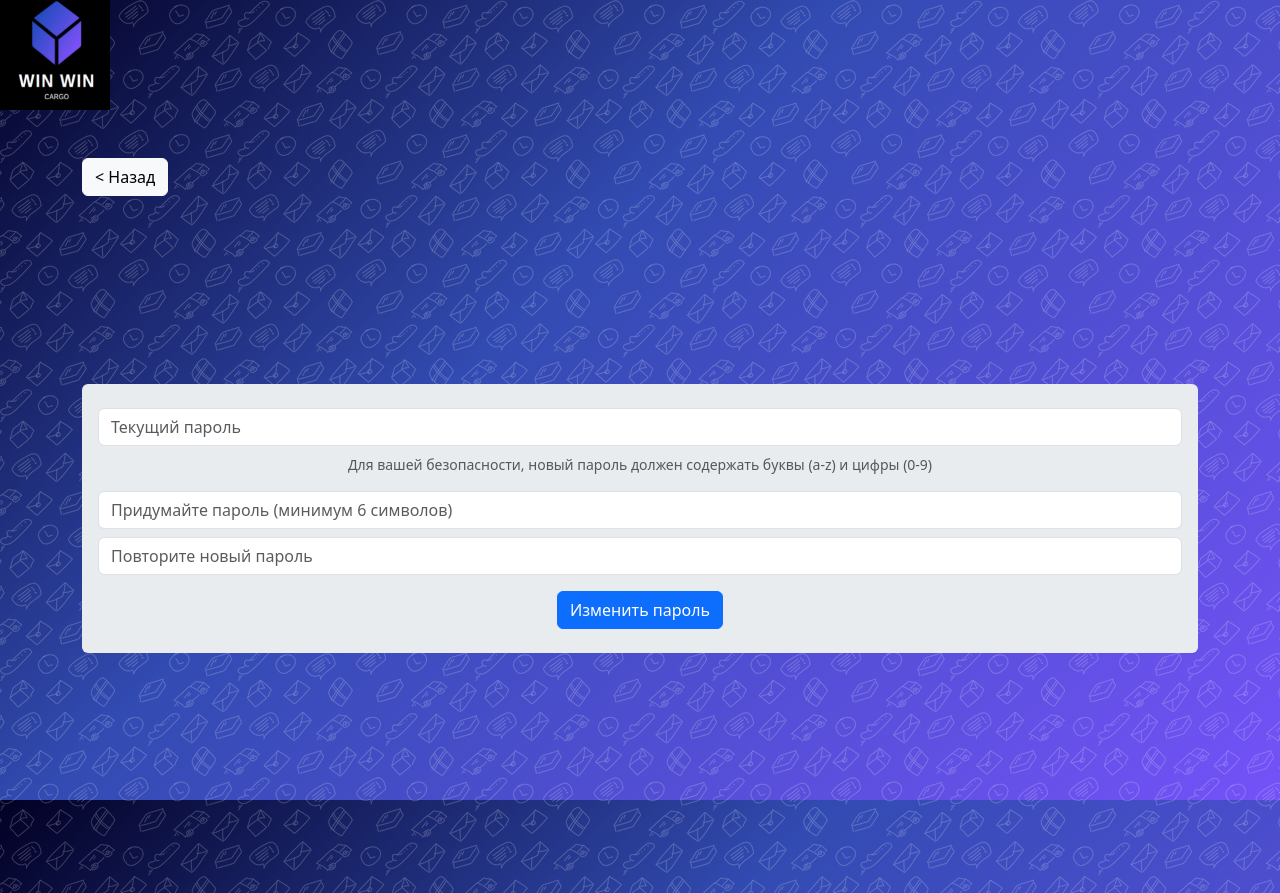
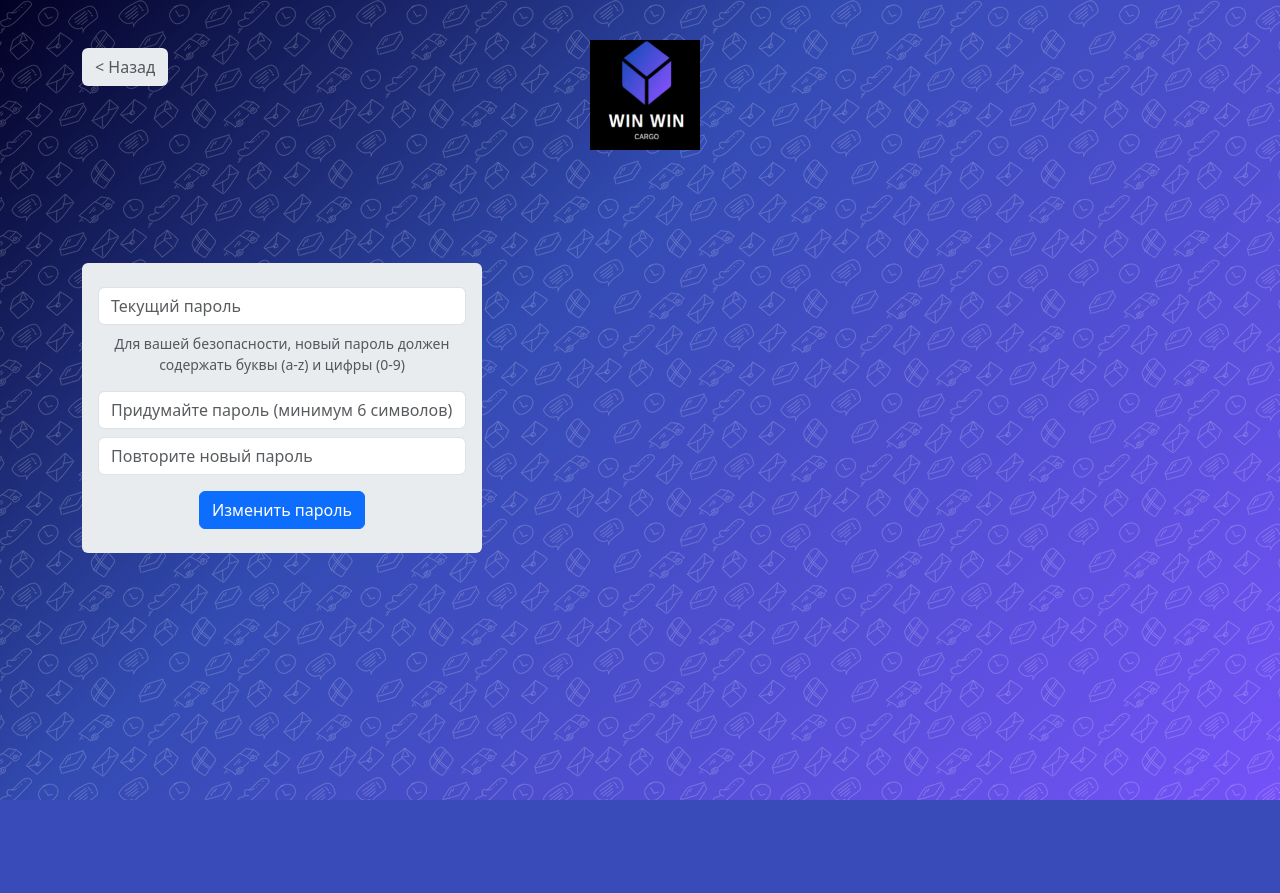
Before and after one commit to Alex-Gryadkin/alina_cargo, a Django app: page /change_password/ in a window 1280 px wide. Shown: the top 893 px of the page. After the commit the page ends 800 px from the top, so only its background shows below. Run offline with Django 4.2, Linux system fonts and the light colour scheme; some libraries are stand-ins or nearby versions.

Commit message:
logo + clipboard icon

```diff
--- a/accounts/templates/change_password.html
+++ b/accounts/templates/change_password.html
@@ -9,10 +9,10 @@
 {% endblock %}
 
 {% block content %}
-<a href="{% url 'accounts:profile' %}" type="button" class="btn btn-light position-absolute ms-0 mt-5">< Назад</a>
+<a href="{% url 'accounts:profile' %}" type="button" class="btn text-body-secondary bg-body-secondary position-absolute ms-0 mt-5">< Назад</a>
 <div class="row align-items-center text-center h-100">
     <div class="col-12 mt-3 text-center">
-        <div class="bg-body-secondary p-3 border-dark rounded text-center" style="min-width:300pt;" id="pagecontent">
+        <div class="bg-body-secondary p-3 border-dark rounded text-center" style="max-width:300pt;" id="pagecontent">
 
             <form action="{% url 'accounts:change_password' %}" method="post">
                 {% csrf_token %}
--- a/accounts/templates/login.html
+++ b/accounts/templates/login.html
@@ -33,9 +33,7 @@
 
                 <input type="submit" class="btn btn-primary btn-lg btn-block w-100" value="Войти">
                 <div class="form-text mt-3 px-3 d-flex justify-content-between">
-                    <a href="{% url 'accounts:register' %}">Зарегистрироваться</a>
-                    |
-                    <a href="{% url 'accounts:password_reset' %}" >Восстановить пароль</a>
+                    <a href="{% url 'accounts:register' %}">Зарегистрироваться</a> | <a href="{% url 'accounts:password_reset' %}" >Восстановить пароль</a>
                 </div>
             </form>
         </div>
--- a/accounts/templates/profile.html
+++ b/accounts/templates/profile.html
@@ -13,8 +13,8 @@
 
 <a href="{% url 'packages:list' %}" type="button" class="btn btn-light position-absolute ms-0 mt-5">< Назад</a>
 <div class="row align-items-center text-center h-100">
-    <div class="col-12 mt-3 text-center">
-        <div class="bg-body-secondary p-3 border-dark rounded text-start" style="min-width:300pt;" id="pagecontent">
+    <div class="col-12 pt-3 text-start">
+        <div class="bg-body-secondary p-3 border-dark rounded" id="pagecontent">
             <p><strong>Телефон:</strong> {{user.username}}</p>
             <p><strong>Имя и фамилия:</strong> {{cargodata.full_name}}</p>
             <p><strong>Город:</strong> {{cargodata.city}}</p>
--- a/assets/js/main.js
+++ b/assets/js/main.js
@@ -22,7 +22,7 @@ function formReset(formId){
 }
 
 function PhoneMask(){
-    $('input[type="tel"]').mask('(999)999-99-99');
+    $('input[type="tel"]').mask('(999) 999-99-99');
     $('form').submit(function(){
         $('input[type="tel"]').val($('input[type="tel"]').val().replaceAll(/[^0-9]/g,''));
     });
@@ -30,12 +30,12 @@ function PhoneMask(){
 
 function IconClipboardToggle(elem){
     navigator.clipboard.writeText(elem.html())
-    let icon = (elem.next().html() == '📋') ? '✅' : '📋'
-    elem.next().html(icon)
+    elem.next().toggleClass("bi-files")
+    elem.next().toggleClass("bi-clipboard2-check")
 }
 
 function CopyToClipBoard(){
-    $('.toclipboard').after(' <a href="#" onclick="IconClipboardToggle($(this).prev())" title="Скопировать" class="text-decoration-none">📋</a>')
+    $('.toclipboard').after(' <a onclick="IconClipboardToggle($(this).prev())" title="Скопировать" class="bi bi-files d-inline text-decoration-none"></a>')
     $('.toclipboard').click(function(){
           IconClipboardToggle($(this))
     })
--- a/assets/main.css
+++ b/assets/main.css
@@ -23,3 +23,14 @@ html,body {
 #filterwrap span {
     cursor:pointer;
 }
+
+.logo {
+    position: absolute;
+    left: 0;
+    right: 0;
+    margin-left: auto;
+    margin-right: auto;
+    top:5%;
+    width: 100px;
+    z-index:-1;
+}
--- a/templates/index.html
+++ b/templates/index.html
@@ -6,6 +6,7 @@
     <meta name="viewport" content="width=device-width, initial-scale=1">
 <!-- CSS libs #Bootstrap -->
     <link href="https://cdn.jsdelivr.net/npm/bootstrap@5.3.0-alpha3/dist/css/bootstrap.min.css" rel="stylesheet" integrity="sha384-KK94CHFLLe+nY2dmCWGMq91rCGa5gtU4mk92HdvYe+M/SXH301p5ILy+dN9+nJOZ" crossorigin="anonymous">
+    <link rel="stylesheet" href="https://cdn.jsdelivr.net/npm/bootstrap-icons@1.10.5/font/bootstrap-icons.css">
     <link rel="stylesheet" href="{% static 'main.css' %}">
 <!-- import custom CSS -->
     {% block styles %}{% endblock %}
```
